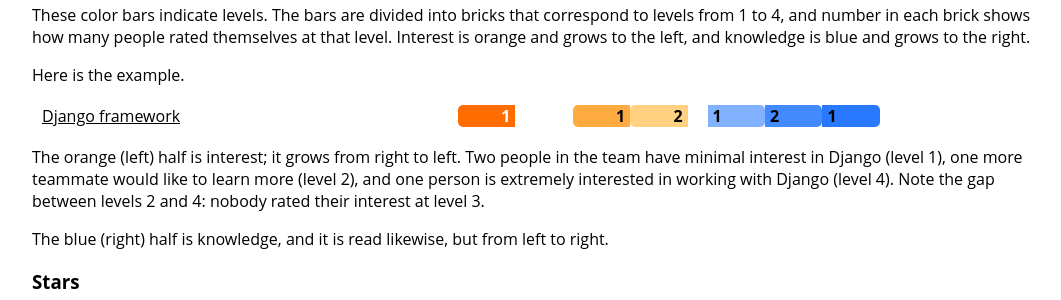
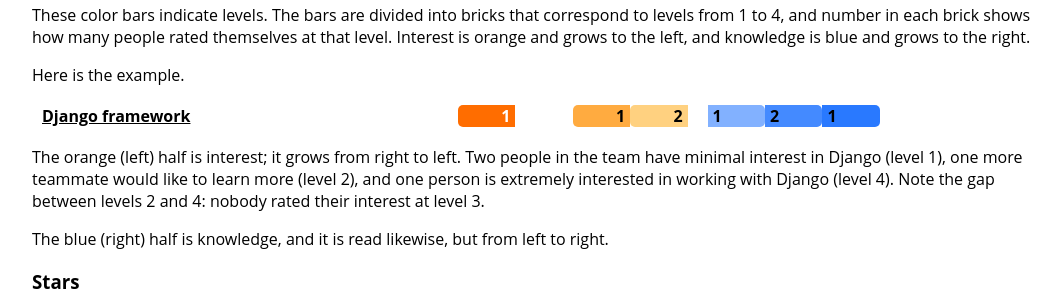
Before and after one commit to Igalia/team, a Django app: page /skills/ in a window 1280 px wide. Shown: the part 296-596 px from the top of the page, without its empty margins (96-1157 px from the left). Run offline with Django 3.2, Linux system fonts and the light colour scheme; data that the repository does not hold is empty; parts of the project's set-up code (start-up, migrations or seed data) failed here and were passed over; some libraries are stand-ins or nearby versions.

Commit message:
Fixed styles in 'how to read this' sections.

```diff
--- a/skills/templates/skills/demand-vs-knowledge.html
+++ b/skills/templates/skills/demand-vs-knowledge.html
@@ -62,7 +62,7 @@
 <p>Here is the example.</p>
 
 <div class="t-row">
-    <div class="t-cell skills-row-header"><u>Django framework</u></div>
+    <div class="t-cell t-header skills-row-header"><u>Django framework</u></div>
     <div class="t-cell skills-cell-right">
         <div class="t-cell skills-demand-bar" style="width: 65%">&nbsp;5</div>
     </div>
--- a/skills/templates/skills/home.html
+++ b/skills/templates/skills/home.html
@@ -55,7 +55,7 @@
 <p>Here is the example.</p>
 
 <div class="t-row">
-    <div class="t-cell skills-row-header"><u>Django framework</u></div>
+    <div class="t-cell t-header skills-row-header"><u>Django framework</u></div>
     <div class="t-cell skills-cell-right">
         <div class="t-cell skills-interest-1 skills-cell-narrow">2</div>
         <div class="t-cell skills-interest-2 skills-cell-narrow">1</div>
```
